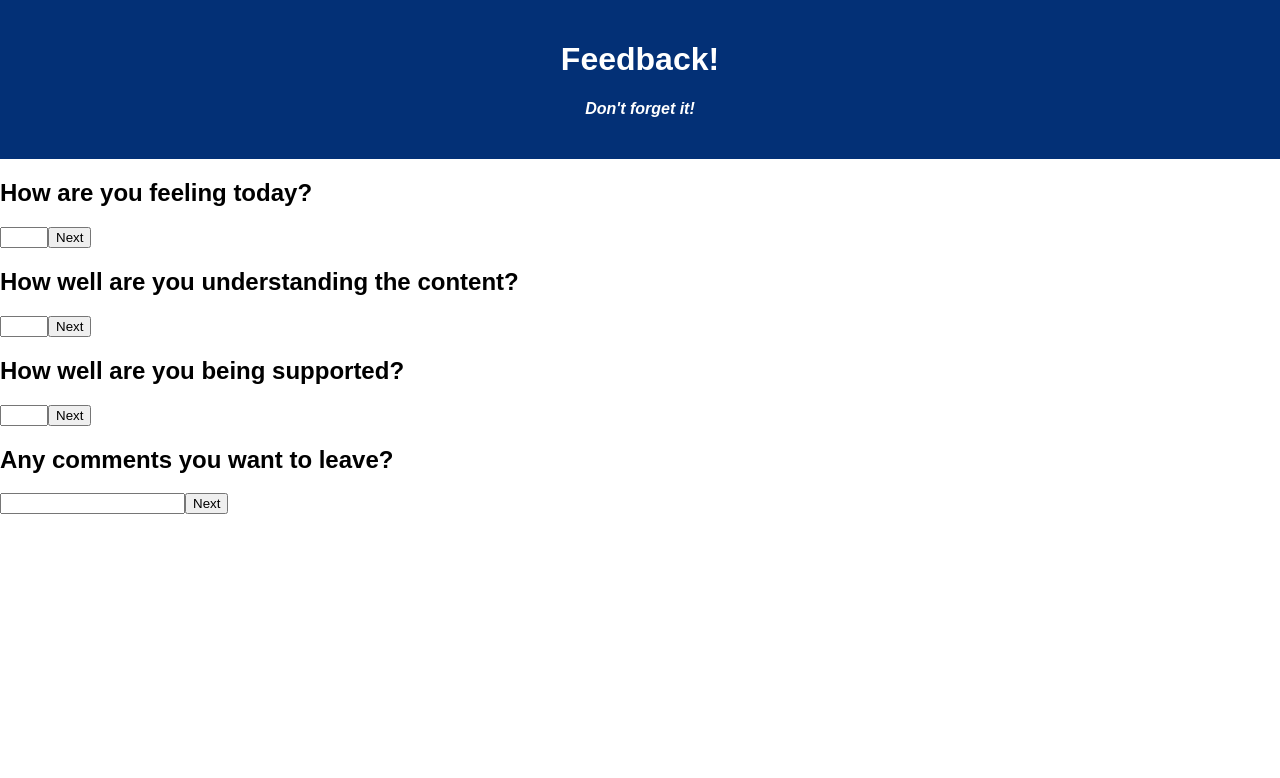
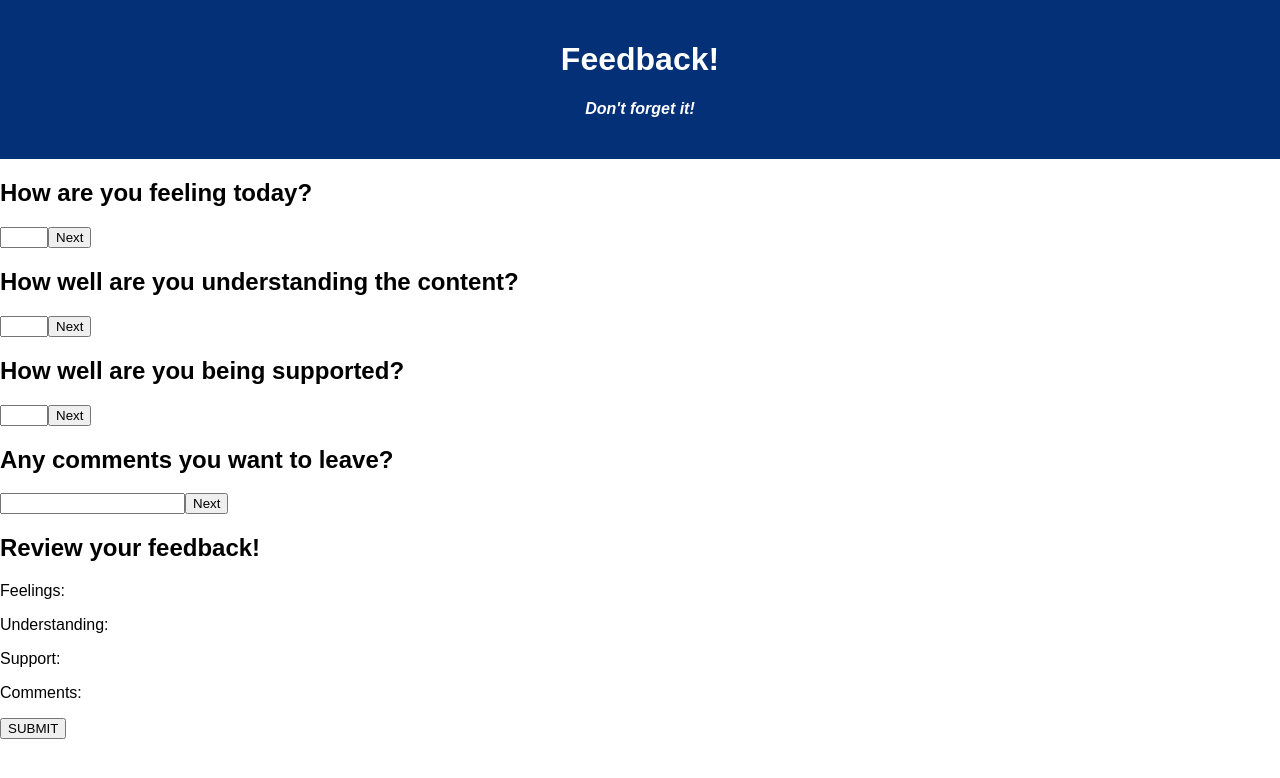
Before and after one commit to Xibbrahimovic/weekend-redux-feedback-loop, a React (Create React App) app: page /comments in a window 1280 px wide. Shown: the top 778 px of the page. Built offline with nearby package versions, Linux system fonts and the light colour scheme.

Commit message:
feedback page loading

```diff
--- a/src/components/App/App.jsx
+++ b/src/components/App/App.jsx
@@ -7,6 +7,8 @@ import UnderstandingForm from '../UnderstandingForm/UnderstandingForm';
 import SupportForm from '../SupportForm/SupportForm';
 
 import CommentsForm from '../CommentsForm/CommentsForm';
+
+import Feedback from '../Feedback/Feedback';
 
 import {useDispatch} from 'react-redux';
 
@@ -33,6 +35,8 @@ function App() {
 
     <CommentsForm/>
 
+    <Feedback/>
+
     </Router>
   );
 }
--- /dev/null
+++ b/src/components/Feedback/Feedback.jsx
@@ -0,0 +1,18 @@
+import { useSelector } from "react-redux";
+
+function Feedback(){
+    const feedback = useSelector((store) => store.formReducer);
+
+    return(
+        <div>
+        <h2>Review your feedback!</h2>
+        <p>Feelings: {feedback.feeling}</p>
+        <p>Understanding:{feedback.understanding} </p>
+        <p>Support: {feedback.support}</p>
+        <p>Comments: {feedback.comments}</p>
+        <button type="submit">SUBMIT</button>
+        </div>
+    )
+}
+
+export default Feedback;
```
